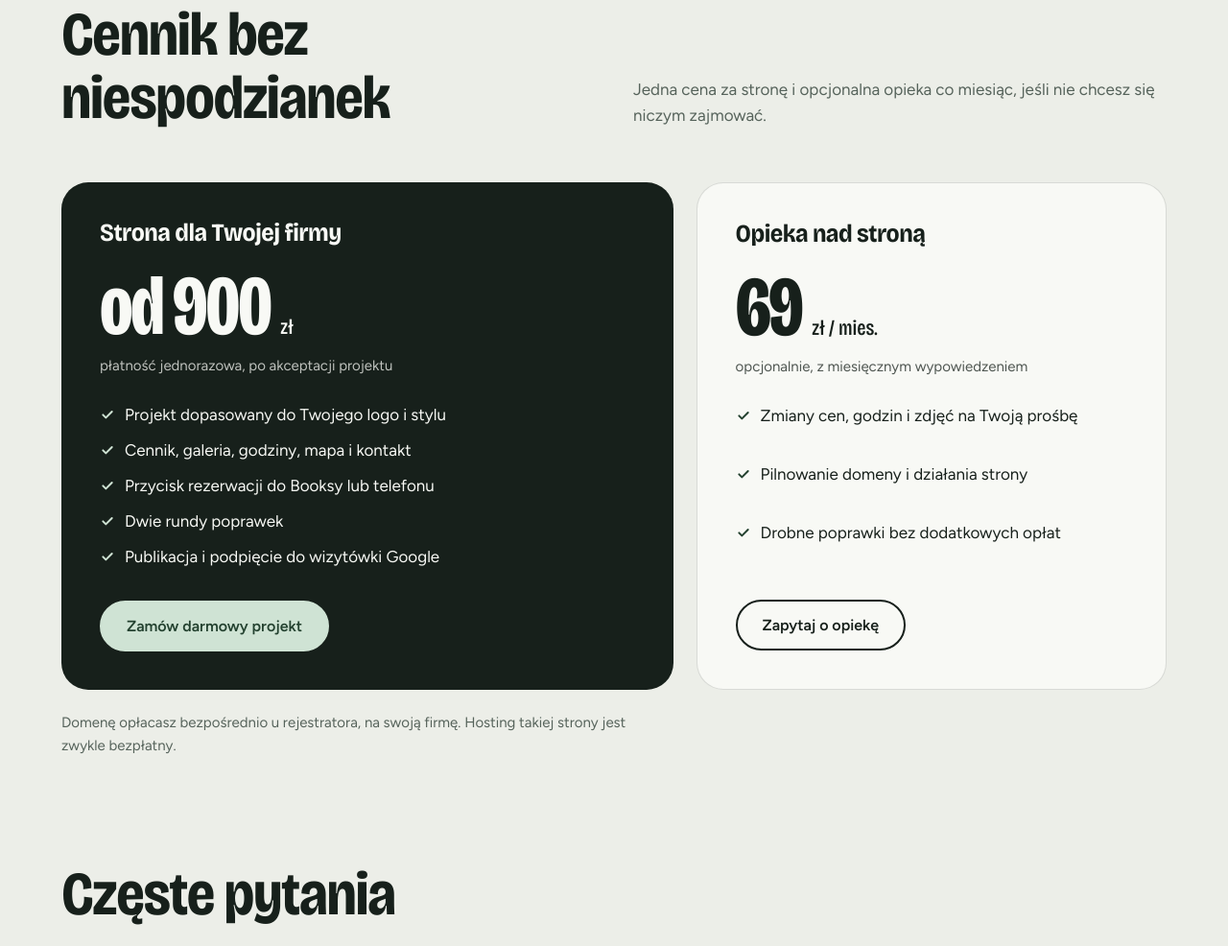
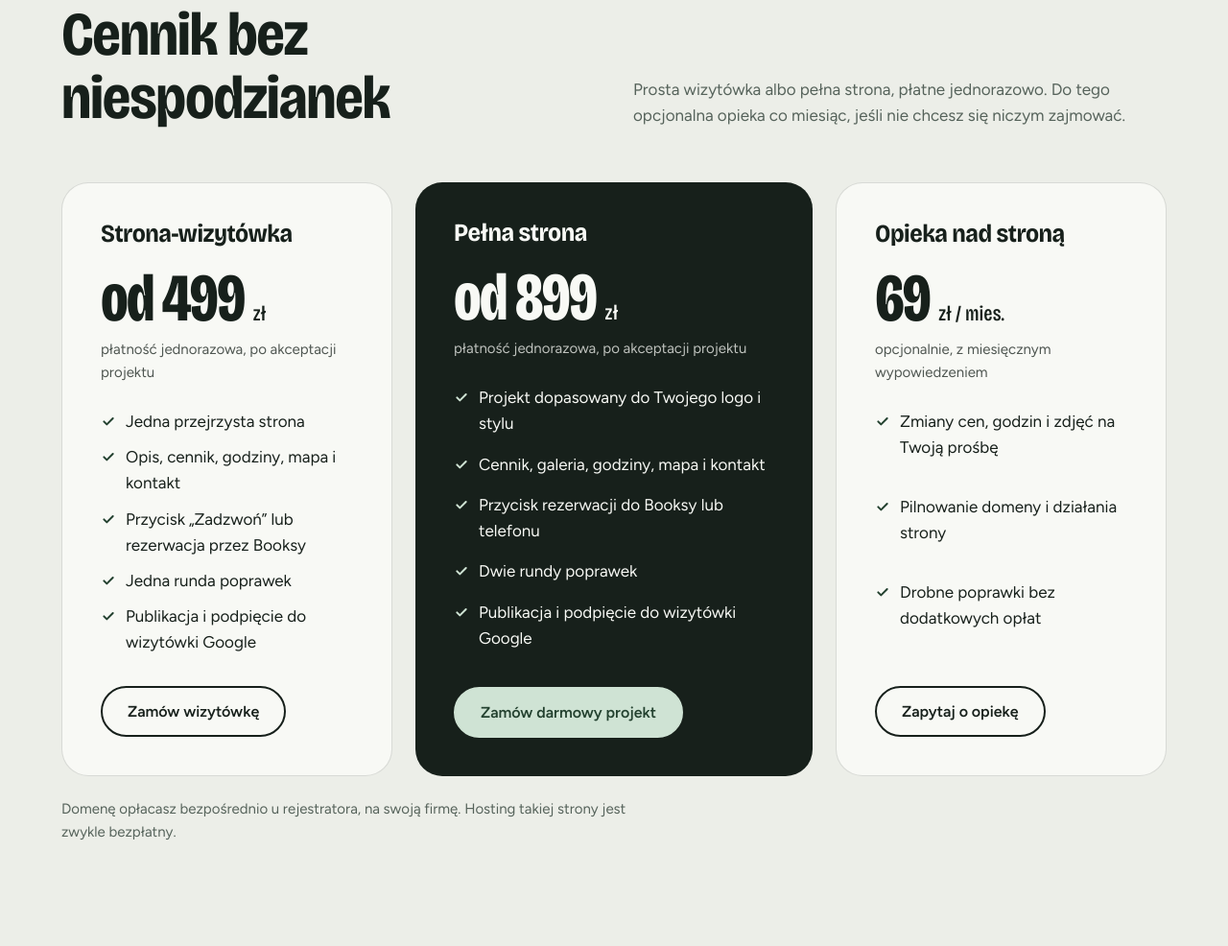
Before and after one commit to StudioSzyld/studioszyld, a plain HTML site: page lekka.html in a window 1280 px wide. Shown: the part 4232-5218 px from the top of the page at 96% size. Drawn offline with Linux system fonts and the light colour scheme.

Commit message:
Add files via upload

```diff
--- a/lekka.html
+++ b/lekka.html
@@ -132,12 +132,12 @@
   @media (max-width:560px){.steps{grid-template-columns:1fr}}
 
   /* pricing */
-  .plans{display:grid;grid-template-columns:1.3fr 1fr;gap:24px;align-items:stretch}
+  .plans{display:grid;grid-template-columns:1fr 1.2fr 1fr;gap:24px;align-items:stretch}
   .plan{border-radius:28px;padding:40px;display:flex;flex-direction:column}
   .plan.main{background:var(--ink);color:var(--paper)}
-  .plan.care{background:var(--paper);border:1px solid var(--line)}
+  .plan.care,.plan.lite{background:var(--paper);border:1px solid var(--line)}
   .plan h3{font-size:26px;font-variation-settings:"wdth" 90}
-  .price{font-family:var(--display);font-size:clamp(56px,7vw,88px);font-weight:700;font-variation-settings:"wdth" 75;letter-spacing:-.03em;line-height:1;margin:18px 0 6px}
+  .price{font-family:var(--display);font-size:clamp(52px,5.5vw,80px);font-weight:700;font-variation-settings:"wdth" 75;letter-spacing:-.03em;line-height:1;margin:18px 0 6px}
   .price small{font-size:22px;font-weight:500;letter-spacing:0}
   .plan .note{font-size:15px;opacity:.75;margin-bottom:26px}
   .plan ul{list-style:none;display:grid;gap:10px;margin-bottom:32px;flex:1}
@@ -145,7 +145,7 @@
   .plan li svg{flex:none;margin-top:5px}
   .plan.main .btn{background:var(--mint);color:var(--pine);border-color:var(--mint);align-self:flex-start}
   .plan.main .btn:hover{background:var(--paper);border-color:var(--paper)}
-  .plan.care .btn{align-self:flex-start}
+  .plan.care .btn,.plan.lite .btn{align-self:flex-start}
   .fine{margin-top:22px;font-size:15px;color:var(--muted)}
   @media (max-width:900px){.plans{grid-template-columns:1fr}}
 
@@ -333,12 +333,25 @@
     <div class="wrap">
       <div class="section-head">
         <h2 id="price-title">Cennik bez niespodzianek</h2>
-        <p>Jedna cena za stronę i opcjonalna opieka co miesiąc, jeśli nie chcesz się niczym zajmować.</p>
+        <p>Prosta wizytówka albo pełna strona, płatne jednorazowo. Do tego opcjonalna opieka co miesiąc, jeśli nie chcesz się niczym zajmować.</p>
       </div>
       <div class="plans">
+        <div class="plan lite">
+          <h3>Strona-wizytówka</h3>
+          <div class="price">od 499 <small>zł</small></div>
+          <p class="note">płatność jednorazowa, po akceptacji projektu</p>
+          <ul>
+            <li><svg width="16" height="16" viewBox="0 0 24 24" fill="none" stroke="#23412F" stroke-width="3" stroke-linecap="round" stroke-linejoin="round"><path d="M5 12.5l4.5 4.5L19 7.5"/></svg>Jedna przejrzysta strona</li>
+            <li><svg width="16" height="16" viewBox="0 0 24 24" fill="none" stroke="#23412F" stroke-width="3" stroke-linecap="round" stroke-linejoin="round"><path d="M5 12.5l4.5 4.5L19 7.5"/></svg>Opis, cennik, godziny, mapa i kontakt</li>
+            <li><svg width="16" height="16" viewBox="0 0 24 24" fill="none" stroke="#23412F" stroke-width="3" stroke-linecap="round" stroke-linejoin="round"><path d="M5 12.5l4.5 4.5L19 7.5"/></svg>Przycisk „Zadzwoń” lub rezerwacja przez Booksy</li>
+            <li><svg width="16" height="16" viewBox="0 0 24 24" fill="none" stroke="#23412F" stroke-width="3" stroke-linecap="round" stroke-linejoin="round"><path d="M5 12.5l4.5 4.5L19 7.5"/></svg>Jedna runda poprawek</li>
+            <li><svg width="16" height="16" viewBox="0 0 24 24" fill="none" stroke="#23412F" stroke-width="3" stroke-linecap="round" stroke-linejoin="round"><path d="M5 12.5l4.5 4.5L19 7.5"/></svg>Publikacja i podpięcie do wizytówki Google</li>
+          </ul>
+          <a class="btn line" href="#kontakt">Zamów wizytówkę</a>
+        </div>
         <div class="plan main">
-          <h3>Strona dla Twojej firmy</h3>
-          <div class="price">od 900 <small>zł</small></div>
+          <h3>Pełna strona</h3>
+          <div class="price">od 899 <small>zł</small></div>
           <p class="note">płatność jednorazowa, po akceptacji projektu</p>
           <ul>
             <li><svg width="16" height="16" viewBox="0 0 24 24" fill="none" stroke="#CFE3D4" stroke-width="3" stroke-linecap="round" stroke-linejoin="round"><path d="M5 12.5l4.5 4.5L19 7.5"/></svg>Projekt dopasowany do Twojego logo i stylu</li>
```
Also changed, not shown: index.html (+15 -6 lines).
